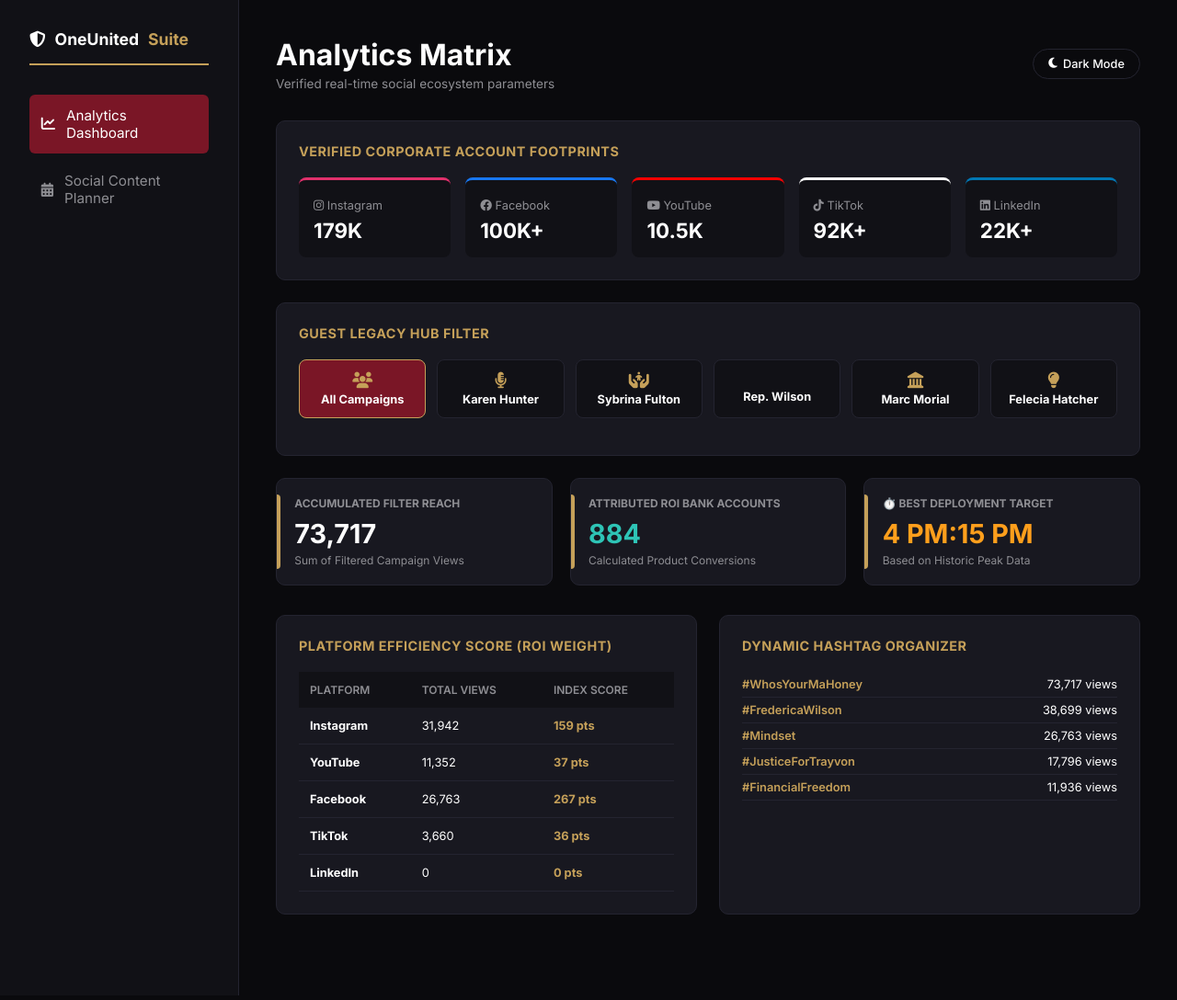
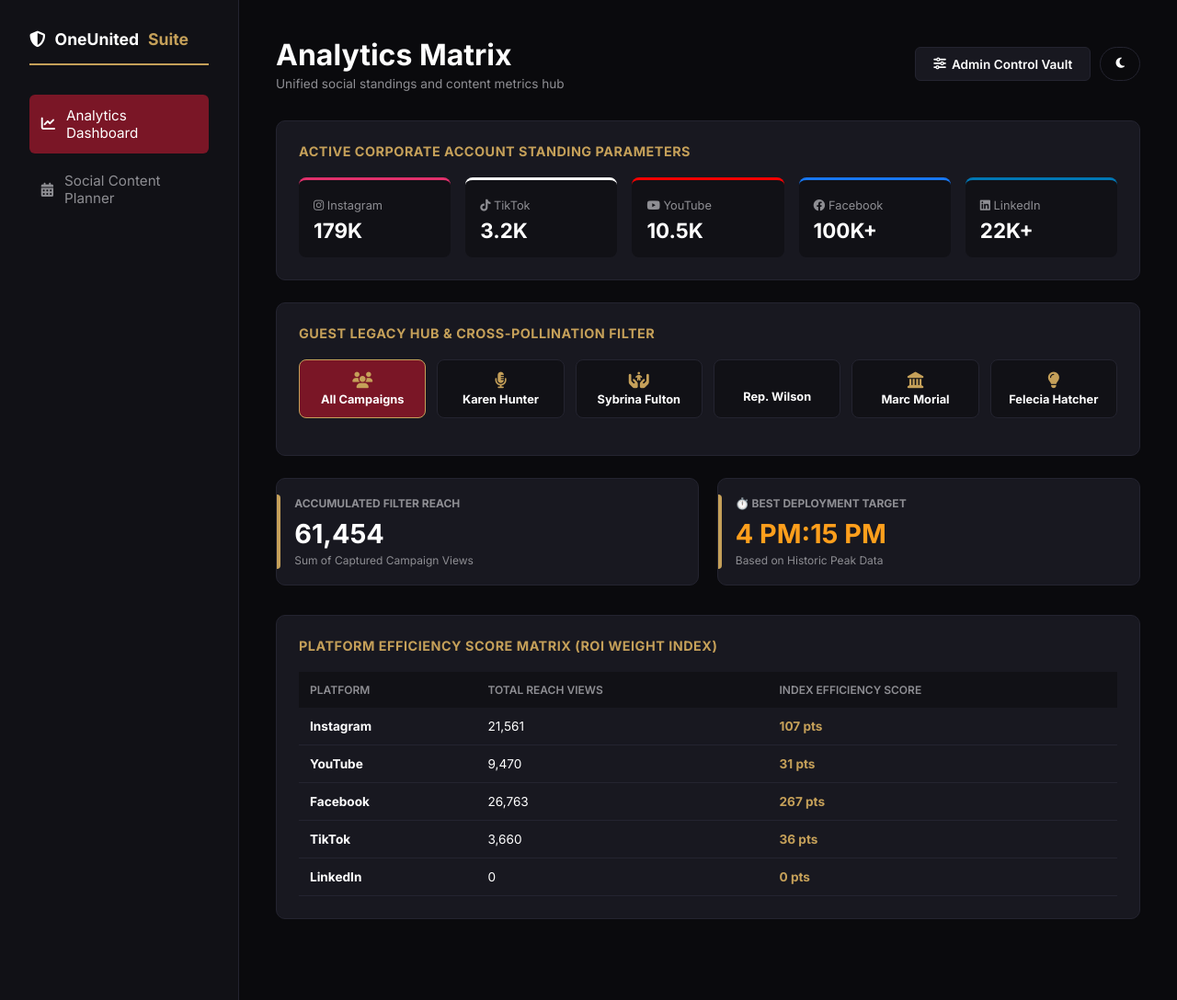
Before and after one commit to OUB-NylaB/OUB_social-media-dashboard-, a plain HTML site: page index.html in a window 1280 px wide. Shown: the whole page at 92% size. Drawn offline with Linux system fonts and the light colour scheme.

Commit message:
Refactor index.html for improved layout and content
Updated the title and descriptions in the HTML file, adjusted grid layout, and modified button functionalities.

```diff
--- a/index.html
+++ b/index.html
@@ -3,7 +3,7 @@
 <head>
     <meta charset="UTF-8">
     <meta name="viewport" content="width=device-width, initial-scale=1.0">
-    <title>OneUnited Bank - Social Ecosystem Suite</title>
+    <title>OneUnited Bank - Social Suite Console</title>
     <link href="https://fonts.googleapis.com/css2?family=Inter:wght@300;400;500;600;700&display=swap" rel="stylesheet">
     <link rel="stylesheet" href="https://cdnjs.cloudflare.com/ajax/libs/font-awesome/6.4.0/css/all.min.css">
     <style>
@@ -64,7 +64,7 @@
         .guest-card i { color: var(--ou-gold); margin-bottom: 4px; font-size: 1.1rem; }
         .guest-card h4 { font-size: 0.8rem; font-weight: 700; }
 
-        .form-grid { display: grid; grid-template-columns: repeat(auto-fit, minmax(150px, 1fr)); gap: 0.75rem; margin-bottom: 1rem; }
+        .form-grid { display: grid; grid-template-columns: repeat(auto-fit, minmax(130px, 1fr)); gap: 0.75rem; margin-bottom: 1rem; }
         input, select, textarea { background: var(--bg-secondary); border: 1px solid var(--border); color: var(--text-main); padding: 0.6rem; border-radius: 6px; font-size: 0.85rem; width: 100%; }
         button, .action-btn { background: var(--ou-burgundy); color: #fff; border: 1px solid var(--ou-gold); padding: 0.6rem 1.2rem; border-radius: 6px; font-weight: 600; cursor: pointer; font-size: 0.85rem; display: inline-flex; align-items: center; gap: 6px; border: none; }
 
@@ -73,8 +73,9 @@
         .calendar-table th { background: var(--bg-secondary); padding: 12px; font-weight: 600; color: var(--text-muted); text-transform: uppercase; font-size: 0.75rem; position: sticky; top: 0; z-index: 5; }
         .calendar-table td { padding: 12px; border-bottom: 1px solid var(--border); vertical-align: top; }
 
-        .tag-row { display: flex; justify-content: space-between; font-size: 0.8rem; padding: 6px 0; border-bottom: 1px solid var(--border); }
+        .status-pill { padding: 2px 8px; border-radius: 12px; font-size: 0.75rem; font-weight: 600; display: inline-block; background: rgba(46, 196, 182, 0.15); color: var(--success); }
         .hidden { display: none !important; }
+        .admin-drawer { background: rgba(197, 160, 89, 0.05); border: 1px dashed var(--ou-gold); padding: 1.25rem; border-radius: 8px; margin-bottom: 1.5rem; }
     </style>
 </head>
 <body>
@@ -91,43 +92,55 @@
         <header>
             <div>
                 <h1 id="page-title">Analytics Matrix</h1>
-                <p style="color: var(--text-muted); font-size: 0.85rem; margin-top: 4px;">Verified real-time social ecosystem parameters</p>
+                <p style="color: var(--text-muted); font-size: 0.85rem; margin-top: 4px;">Unified social standings and content metrics hub</p>
             </div>
-            <button class="theme-toggle" onclick="toggleTheme()">
-                <i class="fa-solid fa-moon"></i> <span>Dark Mode</span>
-            </button>
+            <div style="display:flex; gap:10px;">
+                <button class="action-btn" style="background:var(--bg-card); border:1px solid var(--border);" onclick="toggleAdminDrawer()"><i class="fa-solid fa-sliders"></i> Admin Control Vault</button>
+                <button class="theme-toggle" onclick="toggleTheme()"><i class="fa-solid fa-moon"></i></button>
+            </div>
         </header>
 
+        <div id="adminDrawer" class="admin-drawer hidden">
+            <h3 style="color:var(--ou-gold); font-size:0.9rem; margin-bottom:1rem; text-transform:uppercase;"><i class="fa-solid fa-user-shield"></i> Update Accurate Corporate Standing Metrics</h3>
+            <div class="form-grid">
+                <div><label style="font-size:0.75rem; color:var(--text-muted);">Instagram Followers</label><input type="text" id="adm-ig" value="179K"></div>
+                <div><label style="font-size:0.75rem; color:var(--text-muted);">TikTok Followers</label><input type="text" id="adm-tt" value="3.2K"></div>
+                <div><label style="font-size:0.75rem; color:var(--text-muted);">YouTube Subs</label><input type="text" id="adm-yt" value="10.5K"></div>
+                <div><label style="font-size:0.75rem; color:var(--text-muted);">Facebook Likes</label><input type="text" id="adm-fb" value="100K+"></div>
+                <div><label style="font-size:0.75rem; color:var(--text-muted);">LinkedIn Members</label><input type="text" id="adm-li" value="22K+"></div>
+            </div>
+            <button onclick="saveAdminProfileOverrides()" style="padding:0.4rem 1rem; font-size:0.8rem; margin-top:0.5rem;">Save & Override Metrics</button>
+        </div>
+
         <div id="view-dash">
-
             <div class="panel" style="margin-bottom:1.5rem;">
-                <div class="panel-title">Verified Corporate Account Footprints</div>
+                <div class="panel-title">Active Corporate Account Standing Parameters</div>
                 <div style="display: grid; grid-template-columns: repeat(auto-fit, minmax(160px, 1fr)); gap: 1rem;">
                     <div style="background:var(--bg-secondary); padding:1rem; border-radius:8px; border-top:3px solid #e1306c;">
                         <span style="font-size:0.8rem; color:var(--text-muted);"><i class="fa-brands fa-instagram"></i> Instagram</span>
-                        <h2 style="margin-top:5px; font-size:1.4rem;">179K</h2>
+                        <h2 style="margin-top:5px; font-size:1.4rem;" id="lbl-ig">179K</h2>
+                    </div>
+                    <div style="background:var(--bg-secondary); padding:1rem; border-radius:8px; border-top:3px solid #ffffff;">
+                        <span style="font-size:0.8rem; color:var(--text-muted);"><i class="fa-brands fa-tiktok"></i> TikTok</span>
+                        <h2 style="margin-top:5px; font-size:1.4rem;" id="lbl-tt">3.2K</h2>
+                    </div>
+                    <div style="background:var(--bg-secondary); padding:1rem; border-radius:8px; border-top:3px solid #ff0000;">
+                        <span style="font-size:0.8rem; color:var(--text-muted);"><i class="fa-brands fa-youtube"></i> YouTube</span>
+                        <h2 style="margin-top:5px; font-size:1.4rem;" id="lbl-yt">10.5K</h2>
                     </div>
                     <div style="background:var(--bg-secondary); padding:1rem; border-radius:8px; border-top:3px solid #1877f2;">
                         <span style="font-size:0.8rem; color:var(--text-muted);"><i class="fa-brands fa-facebook"></i> Facebook</span>
-                        <h2 style="margin-top:5px; font-size:1.4rem;">100K+</h2>
-                    </div>
-                    <div style="background:var(--bg-secondary); padding:1rem; border-radius:8px; border-top:3px solid #ff0000;">
-                        <span style="font-size:0.8rem; color:var(--text-muted);"><i class="fa-brands fa-youtube"></i> YouTube</span>
-                        <h2 style="margin-top:5px; font-size:1.4rem;">10.5K</h2>
-                    </div>
-                    <div style="background:var(--bg-secondary); padding:1rem; border-radius:8px; border-top:3px solid #ffffff;">
-                        <span style="font-size:0.8rem; color:var(--text-muted);"><i class="fa-brands fa-tiktok"></i> TikTok</span>
-                        <h2 style="margin-top:5px; font-size:1.4rem;">92K+</h2>
+                        <h2 style="margin-top:5px; font-size:1.4rem;" id="lbl-fb">100K+</h2>
                     </div>
                     <div style="background:var(--bg-secondary); padding:1rem; border-radius:8px; border-top:3px solid #0077b5;">
                         <span style="font-size:0.8rem; color:var(--text-muted);"><i class="fa-brands fa-linkedin"></i> LinkedIn</span>
-                        <h2 style="margin-top:5px; font-size:1.4rem;">22K+</h2>
+                        <h2 style="margin-top:5px; font-size:1.4rem;" id="lbl-li">22K+</h2>
                     </div>
                 </div>
             </div>
 
             <div class="panel" style="margin-bottom:1.5rem;">
-                <div class="panel-title">Guest Legacy Hub Filter</div>
+                <div class="panel-title">Guest Legacy Hub & Cross-Pollination Filter</div>
                 <div class="guest-grid">
                     <div class="guest-card active" onclick="filterByGuest('All', this)"><i class="fa-solid fa-users"></i><h4>All Campaigns</h4></div>
                     <div class="guest-card" onclick="filterByGuest('Karen Hunter', this)"><i class="fa-solid fa-microphone-lines"></i><h4>Karen Hunter</h4></div>
@@ -142,12 +155,7 @@
                 <div class="stat-card">
                     <div class="stat-header">Accumulated Filter Reach</div>
                     <div class="stat-number" id="kpi-total-views">0</div>
-                    <div class="stat-sub">Sum of Filtered Campaign Views</div>
-                </div>
-                <div class="stat-card">
-                    <div class="stat-header">Attributed ROI Bank Accounts</div>
-                    <div class="stat-number" style="color: var(--success);" id="kpi-roi-accounts">0</div>
-                    <div class="stat-sub">Calculated Product Conversions</div>
+                    <div class="stat-sub">Sum of Captured Campaign Views</div>
                 </div>
                 <div class="stat-card">
                     <div class="stat-header">⏱️ Best Deployment Target</div>
@@ -156,20 +164,13 @@
                 </div>
             </div>
 
-            <div class="dashboard-grid-3x">
+            <div class="dashboard-grid-3x" style="grid-template-columns: 1fr;">
                 <div class="panel">
-                    <div class="panel-title">Platform Efficiency Score (ROI Weight)</div>
-                    <table class="calendar-table" style="font-size:0.8rem;">
-                        <thead>
-                            <tr><th>Platform</th><th>Total Views</th><th>Index Score</th></tr>
-                        </thead>
+                    <div class="panel-title">Platform Efficiency Score Matrix (ROI Weight Index)</div>
+                    <table class="calendar-table">
+                        <thead><tr><th>Platform</th><th>Total Reach Views</th><th>Index Efficiency Score</th></tr></thead>
                         <tbody id="efficiencyTableBody"></tbody>
                     </table>
-                </div>
-
-                <div class="panel">
-                    <div class="panel-title">Dynamic Hashtag Organizer</div>
-                    <div id="hashtagContainer" style="display:flex; flex-direction:column;"></div>
                 </div>
             </div>
         </div>
@@ -178,7 +179,7 @@
             <div class="panel">
                 <div class="panel-title">
                     <span>Social Media Content Planner</span>
-                    <button class="action-btn" onclick="exportPlannerToCSV()" style="background:var(--bg-secondary); font-size:0.75rem; padding:0.4rem 0.8rem;"><i class="fa-solid fa-file-csv"></i> Backup Dataset (.CSV)</button>
+                    <button class="action-btn" onclick="exportPlannerToCSV()" style="background:var(--bg-secondary); font-size:0.75rem; padding:0.4rem 0.8rem;"><i class="fa-solid fa-file-csv"></i> Download Dataset (.CSV)</button>
                 </div>
 
                 <form id="postForm" onsubmit="addNewContentItem(event)" style="margin-bottom:1.5rem;">
@@ -190,7 +191,7 @@
                             <option value="Facebook">Facebook</option>
                             <option value="LinkedIn">LinkedIn</option>
                         </select>
-                        <input type="text" id="formSubject" placeholder="Episode Frame / Details" required>
+                        <input type="text" id="formSubject" placeholder="Episode Frame / Description" required>
                         <select id="formGuest" required>
                             <option value="General/Other">Select Tracked Guest Group</option>
                             <option value="Karen Hunter">Karen Hunter</option>
@@ -199,11 +200,11 @@
                             <option value="Marc Morial">Marc Morial</option>
                             <option value="Felecia Hatcher">Felecia Hatcher</option>
                         </select>
-                        <input type="text" id="formTime" placeholder="Time" value="4:15 PM" required>
-                        <input type="number" id="formViews" placeholder="Initial Views" required>
+                        <input type="text" id="formTime" placeholder="Deployment Time" value="4:15 PM" required>
+                        <input type="number" id="formViews" placeholder="Views Reach Metric" required>
                     </div>
-                    <textarea id="formCaption" placeholder="Write context captions or copy blueprint layouts here..." rows="2" style="margin-bottom:1rem;" required></textarea>
-                    <button type="submit">Append To Planner Matrix</button>
+                    <textarea id="formCaption" placeholder="Paste structural caption string frames here... Include hashtags." rows="2" style="margin-bottom:1rem;" required></textarea>
+                    <button type="submit">Append To Planner Grid</button>
                 </form>
 
                 <div class="table-wrapper">
@@ -221,21 +222,17 @@
                 </div>
             </div>
         </div>
-
     </div>
 
     <script>
         let socialDataArray = [
-            { platform: "Facebook", subject: "EP 6 REEL 3 | What does NASSAU mean?", guest: "Frederica Wilson", caption: "Being called Nassau was meant to shame Congresswoman Wilson, but her grandmother taught her it meant greatness! #WhosYourMaHoney #FredericaWilson #Mindset", time: "4:00 PM", views: 26763 },
-            { platform: "Instagram", subject: "EP 6 REEL 3 | What does NASSAU mean?", guest: "Frederica Wilson", caption: "Being called Nassau was meant to shame... #WhosYourMaHoney #FredericaWilson #FinancialFreedom", time: "4:15 PM", views: 11936 },
-            { platform: "YouTube", subject: "TEASER EP 5 REEL 1 | In honor of Trayvon Martin", guest: "Sybrina Fulton", caption: "They didn’t see her when she was on her floor crying, but they see her standing now. #WhosYourMaHoney #JusticeForTrayvon #SocialJustice", time: "3:05 PM", views: 9470 },
-            { platform: "Instagram", subject: "EP 5 CAROUSEL POST", guest: "Sybrina Fulton", caption: "She proved that shame could not stop her from turning private heartbreak into a public movement. #WhosYourMaHoney #SybrinaFulton #TrayvonMartin", time: "4:20 PM", views: 8451 },
-            { platform: "Instagram", subject: "TEASER EP 5 REEL 1 | In honor of Trayvon Martin", guest: "Sybrina Fulton", caption: "They didn’t see her when she was on her floor crying... #WhosYourMaHoney #JusticeForTrayvon", time: "3:21 PM", views: 8326 },
-            { platform: "Instagram", subject: "EP 6 REEL 1 | The chip that built him.", guest: "Marc Morial", caption: "Let your work speak louder than assumptions. #WhosYourMaHoney #MarcMorial #OvercomingAdversity", time: "5:35 PM", views: 2055 },
-            { platform: "YouTube", subject: "EP 2 - QUICK CLIP 3 | Ever been fired?", guest: "Karen Hunter", caption: "This week on Who’s Your Ma Honey?, we’re diving into the highs and lows. #WhosYourMaHoney #NewPodcast #OwnYourTruth", time: "4:45 PM", views: 1882 },
-            { platform: "TikTok", subject: "EP 2 - QUICK CLIP 3 | Ever been fired?", guest: "Karen Hunter", caption: "This week on Who’s Your Ma Honey?, we’re diving into the highs and lows of you’re let go. Drop a comment below! #WhosYourMaHoney #NewPodcast #SuperPower", time: "4:46 PM", views: 2120 },
-            { platform: "TikTok", subject: "Ep 1 Linear Reel 2 | Trauma Caught Us By Surprise", guest: "General/Other", caption: "Stop burying your roots just to fit in. Have you ever felt like you had to hide your true self to belong? #WhosYourMaHoney #NewPodcast #OwnYourTruth", time: "10:19 AM", views: 1540 },
-            { platform: "Instagram", subject: "EP 8 Reel 2 | Stop pretending you're nobody.", guest: "Felecia Hatcher", caption: "Imposter syndrome is just a polite word for hiding. #WhosYourMaHoney #NewPodcast #SuperPower", time: "5:50 PM", views: 1174 }
+            { platform: "Facebook", subject: "EP 6 REEL 3 | What does NASSAU mean?", guest: "Frederica Wilson", caption: "Being called Nassau was meant to shame Congresswoman Wilson! #WhosYourMaHoney #FredericaWilson", time: "4:00 PM", views: 26763 },
+            { platform: "Instagram", subject: "EP 6 REEL 3 | What does NASSAU mean?", guest: "Frederica Wilson", caption: "Being called Nassau was meant to shame... #WhosYourMaHoney #FinancialFreedom", time: "4:15 PM", views: 11936 },
+            { platform: "YouTube", subject: "TEASER EP 5 REEL 1 | In honor of Trayvon Martin", guest: "Sybrina Fulton", caption: "They didn’t see her when she was on her floor crying. #WhosYourMaHoney #JusticeForTrayvon", time: "3:05 PM", views: 9470 },
+            { platform: "Instagram", subject: "EP 5 CAROUSEL POST", guest: "Sybrina Fulton", caption: "She turned private heartbreak into a public movement. #WhosYourMaHoney #SybrinaFulton", time: "4:20 PM", views: 8451 },
+            { platform: "TikTok", subject: "EP 2 - QUICK CLIP 3 | Ever been fired?", guest: "Karen Hunter", caption: "Drop a comment below! #WhosYourMaHoney #NewPodcast #SuperPower", time: "4:46 PM", views: 2120 },
+            { platform: "TikTok", subject: "Ep 1 Linear Reel 2 | Trauma Caught Us By Surprise", guest: "General/Other", caption: "Stop burying your roots just to fit in. #WhosYourMaHoney #OwnYourTruth", time: "10:19 AM", views: 1540 },
+            { platform: "Instagram", subject: "EP 8 Reel 2 | Stop pretending you're nobody.", guest: "Felecia Hatcher", caption: "Imposter syndrome is just a polite word for hiding. #WhosYourMaHoney #SuperPower", time: "5:50 PM", views: 1174 }
         ];
 
         let selectedGuestFilter = "All";
@@ -255,6 +252,36 @@
             document.documentElement.setAttribute('data-theme', current === 'light' ? 'dark' : 'light');
         }
 
+        function toggleAdminDrawer() {
+            document.getElementById('adminDrawer').classList.toggle('hidden');
+        }
+
+        // PATH B OVERRIDE ENGINE: SAVES ACCOUNTS DATA DIRECTLY IN LOCAL STORAGE
+        function saveAdminProfileOverrides() {
+            localStorage.setItem('ou_ig', document.getElementById('adm-ig').value);
+            localStorage.setItem('ou_tt', document.getElementById('adm-tt').value);
+            localStorage.setItem('ou_yt', document.getElementById('adm-yt').value);
+            localStorage.setItem('ou_fb', document.getElementById('adm-fb').value);
+            localStorage.setItem('ou_li', document.getElementById('adm-li').value);
+            loadSavedProfileMetrics();
+            toggleAdminDrawer();
+        }
+
+        function loadSavedProfileMetrics() {
+            document.getElementById('lbl-ig').innerText = localStorage.getItem('ou_ig') || '179K';
+            document.getElementById('lbl-tt').innerText = localStorage.getItem('ou_tt') || '3.2K';
+            document.getElementById('lbl-yt').innerText = localStorage.getItem('ou_yt') || '10.5K';
+            document.getElementById('lbl-fb').innerText = localStorage.getItem('ou_fb') || '100K+';
+            document.getElementById('lbl-li').innerText = localStorage.getItem('ou_li') || '22K+';
+
+            // Sync form fields values
+            document.getElementById('adm-ig').value = localStorage.getItem('ou_ig') || '179K';
+            document.getElementById('adm-tt').value = localStorage.getItem('ou_tt') || '3.2K';
+            document.getElementById('adm-yt').value = localStorage.getItem('ou_yt') || '10.5K';
+            document.getElementById('adm-fb').value = localStorage.getItem('ou_fb') || '100K+';
+            document.getElementById('adm-li').value = localStorage.getItem('ou_li') || '22K+';
+        }
+
         function filterByGuest(guestName, element) {
             document.querySelectorAll('.guest-card').forEach(c => c.classList.remove('active'));
             element.classList.add('active');
@@ -265,17 +292,15 @@
         function recalculateMetricsEngine() {
             let filtered = socialDataArray.filter(item => selectedGuestFilter === "All" || item.guest === selectedGuestFilter);
             let totalViews = filtered.reduce((sum, item) => sum + item.views, 0);
-
             document.getElementById('kpi-total-views').innerText = totalViews.toLocaleString();
-            document.getElementById('kpi-roi-accounts').innerText = Math.floor(totalViews * 0.012).toLocaleString();
 
             let hourBuckets = {};
             filtered.forEach(item => {
-                let hourStr = item.time.split(':')[0] + (item.time.toLowerCase().includes('pm') ? ' PM' : ' AM');
-                hourBuckets[hourStr] = (hourBuckets[hourStr] || 0) + item.views;
+                let hr = item.time.split(':')[0] + (item.time.toLowerCase().includes('pm') ? ' PM' : ' AM');
+                hourBuckets[hr] = (hourBuckets[hr] || 0) + item.views;
             });
             let bestHour = "4:15 PM"; let maxV = 0;
-            for(let hr in hourBuckets) { if(hourBuckets[hr] > maxV) { maxV = hourBuckets[hr]; bestHour = hr + ":15 PM"; } }
+            for(let h in hourBuckets) { if(hourBuckets[h] > maxV) { maxV = hourBuckets[h]; bestHour = h + ":15 PM"; } }
             document.getElementById('kpi-best-time').innerText = filtered.length > 0 ? bestHour : 'N/A';
 
             let platforms = ['Instagram', 'YouTube', 'Facebook', 'TikTok', 'LinkedIn'];
@@ -284,27 +309,16 @@
 
             const effBody = document.getElementById('efficiencyTableBody'); effBody.innerHTML = '';
             platforms.forEach(p => {
-                let reach = platformTotals[p];
-                let effortWeight = p === 'YouTube' ? 3 : p === 'Instagram' ? 2 : 1;
-                effBody.innerHTML += `<tr><td><b>${p}</b></td><td>${reach.toLocaleString()}</td><td><span style="color:var(--ou-gold); font-weight:700;">${reach > 0 ? Math.floor(reach / effortWeight / 100) : 0} pts</span></td></tr>`;
-            });
-
-            let hashtagsCount = {};
-            filtered.forEach(item => {
-                let tags = item.caption.match(/#[A-Za-z0-9_]+/g) || [];
-                tags.forEach(t => { hashtagsCount[t] = (hashtagsCount[t] || 0) + item.views; });
-            });
-            let sortedTags = Object.keys(hashtagsCount).map(t => ({tag: t, v: hashtagsCount[t]})).sort((a,b) => b.v - a.v);
-            const tagContainer = document.getElementById('hashtagContainer'); tagContainer.innerHTML = '';
-            sortedTags.slice(0, 5).forEach(t => {
-                tagContainer.innerHTML += `<div class="tag-row"><span style="color:var(--ou-gold); font-weight:600;">${t.tag}</span><span>${t.v.toLocaleString()} views</span></div>`;
+                let r = platformTotals[p];
+                let weight = p === 'YouTube' ? 3 : p === 'Instagram' ? 2 : 1;
+                effBody.innerHTML += `<tr><td><b>${p}</b></td><td>${r.toLocaleString()}</td><td><span style="color:var(--ou-gold); font-weight:700;">${r > 0 ? Math.floor(r / weight / 100) : 0} pts</span></td></tr>`;
             });
         }
 
         function renderPlannerTable() {
             const tbody = document.getElementById('plannerTableBody'); tbody.innerHTML = '';
             socialDataArray.forEach(item => {
-                tbody.innerHTML += `<tr><td><b>${item.platform}</b></td><td><strong>[${item.guest}]</strong> ${item.subject}<br><span style="color:var(--text-muted); font-size:0.75rem;">${item.caption}</span></td><td><span class="status-pill status-posted">${item.time}</span></td><td><b>${item.views.toLocaleString()}</b></td></tr>`;
+                tbody.innerHTML += `<tr><td><b>${item.platform}</b></td><td><strong>[${item.guest}]</strong> ${item.subject}<br><span style="color:var(--text-muted); font-size:0.75rem;">${item.caption}</span></td><td><span class="status-pill">${item.time}</span></td><td><b>${item.views.toLocaleString()}</b></td></tr>`;
             });
         }
 
@@ -327,11 +341,15 @@
         function exportPlannerToCSV() {
             let csvContent = "data:text/csv;charset=utf-8,Platform,Subject,Guest Tracker,Caption,Time,Reach Views\n";
             socialDataArray.forEach(r => { csvContent += `"${r.platform}","${r.subject}","${r.guest}","${r.caption.replace(/"/g, '""')}","${r.time}",${r.views}\n`; });
-            let link = document.createElement("a"); link.setAttribute("href", encodeURI(csvContent)); link.setAttribute("download", "OneUnited_Content_Planner_Backup.csv");
+            let link = document.createElement("a"); link.setAttribute("href", encodeURI(csvContent)); link.setAttribute("download", "OneUnited_Metrics_Backup.csv");
             document.body.appendChild(link); link.click(); document.body.removeChild(link);
         }
 
-        window.onload = () => { recalculateMetricsEngine(); renderPlannerTable(); };
+        window.onload = () => {
+            loadSavedProfileMetrics();
+            recalculateMetricsEngine();
+            renderPlannerTable();
+        };
     </script>
 </body>
 </html>
```
